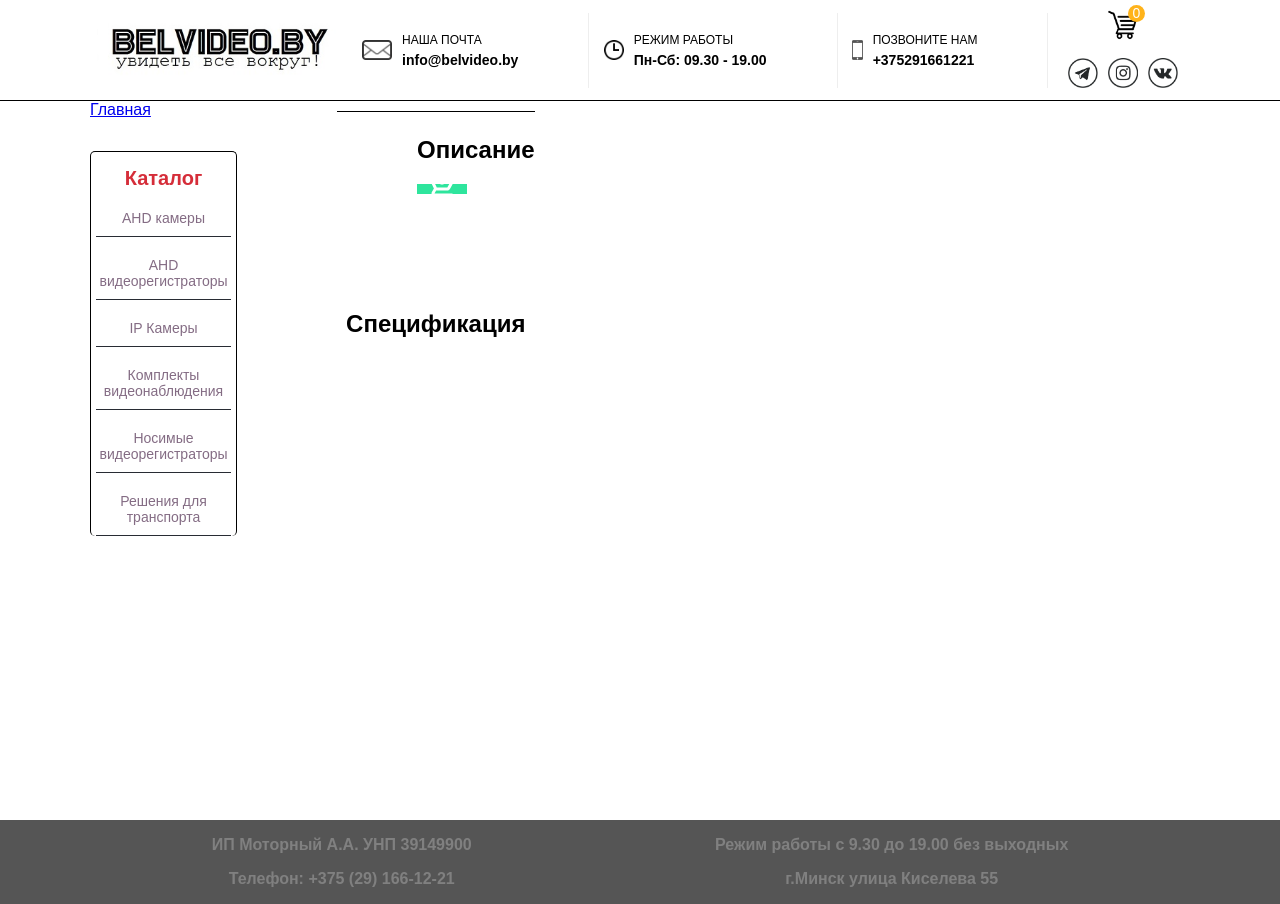
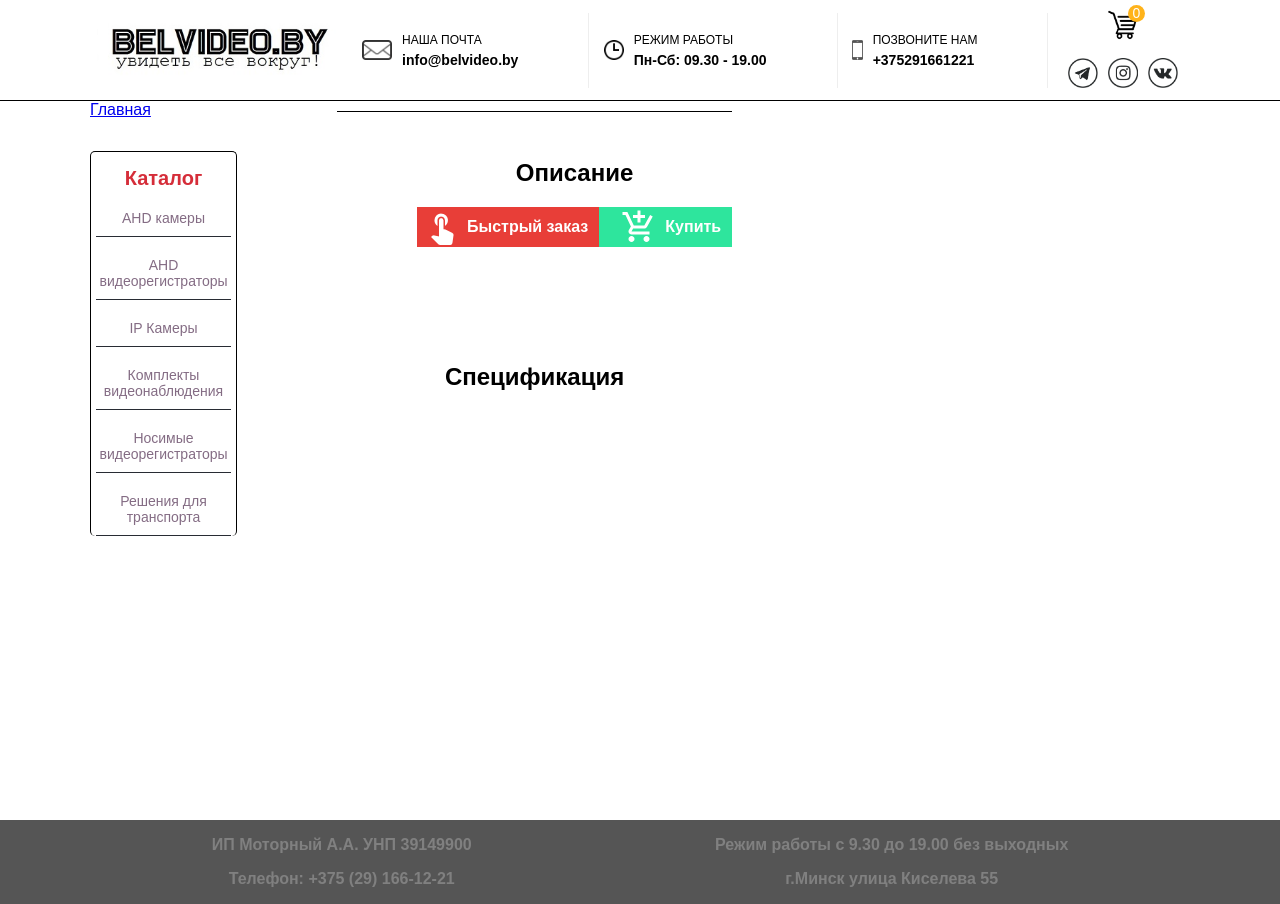
Before and after one commit to kornasik/NovoVid_Cams, a React (Create React App) app: page /catalog/1/1 in a window 1280 px wide. Built offline with nearby package versions, Linux system fonts and the light colour scheme; a web font is replaced by a local one.

Commit message:
one click modal 100% , start made count item in basket

```diff
--- a/src/basket/index.jsx
+++ b/src/basket/index.jsx
@@ -84,6 +84,7 @@ class Basket extends Component {
                 const newArr = [...basket.slice(0, index), ...basket.slice(index + 1)];
                 const newTotalSum = totalSum - item.price;
                 totalSumAction(newTotalSum);
+                localStorage.setItem('belvideo.by', JSON.stringify(newArr));
                 deleteItem(newArr);
                 return null;
             }
@@ -91,6 +92,7 @@ class Basket extends Component {
     };
 
     clearBasket = () => {
+        localStorage.clear();
         this.props.clearBasket();
     };
 
--- a/src/catalog-item/index.css
+++ b/src/catalog-item/index.css
@@ -63,3 +63,7 @@
     font-weight: bold;
     margin-bottom: 20px;
 }
+
+.catalog-item-description .add-basket{
+    padding: 20px;
+}
--- a/src/catalog-item/index.jsx
+++ b/src/catalog-item/index.jsx
@@ -7,6 +7,7 @@ import AddBasketButton from '../elements/add-basket-button';
 
 import './index.css';
 import '../left-menu/index.css';
+import OneClick from "../elements/one-click";
 
 
 export default class CatalogItem extends Component {
@@ -90,9 +91,15 @@ export default class CatalogItem extends Component {
                                 <Price
                                     props={this.props}
                                 />
-                                <AddBasketButton
-                                url={this.props}
-                                />
+                                <div className="info-buy">
+                                    <OneClick
+                                        label="Быстрый заказ"
+                                    />
+                                    <AddBasketButton
+                                        label="Купить"
+                                        url={this.props}
+                                    />
+                                </div>
                             </ul>
                         </div>
                         <div className="catalog-item-specification">
--- a/src/elements/add-basket-button.jsx
+++ b/src/elements/add-basket-button.jsx
@@ -1,6 +1,7 @@
-import React, {Component} from 'react';
+import React, {Component, Fragment} from 'react';
 import {connect} from 'react-redux';
 import * as actions from '../actions';
+import basket from '../img/basket.png';
 
 class AddBasketButton extends Component {
     countItem = (array, name) => {
@@ -14,22 +15,27 @@ class AddBasketButton extends Component {
     addBasket = (event) => {
         event.preventDefault();
         if (this.props.url) {
-            const itemLabel = event.target.parentElement.parentElement.parentElement.childNodes[0].textContent;
-            const itemPrice = Number((event.target.parentElement.querySelector('.catalog-item-price').textContent).split(' ')[1]);
+            const itemLabel = event.target.parentElement.parentElement.parentElement.parentElement.childNodes[0].textContent;
+            const itemPrice = Number((event.target.parentElement.parentElement.querySelector('.catalog-item-price').textContent).split(' ')[1]);
+
             const newObj = {
                 label: itemLabel,
                 price: itemPrice
             };
+            const lcArray = [...this.props.basket, newObj];
+            localStorage.setItem('belvideo.by', JSON.stringify(lcArray));
             this.props.addBasket(newObj);
             this.totalSum(itemPrice);
-
         } else {
             const itemLabel = event.target.parentElement.parentElement.childNodes[0].textContent;
             const itemPrice = Number((event.target.parentElement.childNodes[0].textContent).split(' ')[0]);
+            const itemAmount = Number(event.target.parentElement.childNodes[1].childNodes[1].textContent);
             const newObj = {
                 label: itemLabel,
                 price: itemPrice
             };
+            const lcArray = [...this.props.basket, newObj];
+            localStorage.setItem('belvideo.by', JSON.stringify(lcArray));
             this.props.addBasket(newObj);
             this.totalSum(itemPrice);
         }
@@ -37,17 +43,25 @@ class AddBasketButton extends Component {
 
     totalSum = (priceItem) => {
         let sum = this.props.totalSum;
-        sum += priceItem
+        sum += priceItem;
         this.props.totalSumAction(sum);
     };
 
     render() {
         return (
-            <div
-                className="add-basket"
-                onClick={this.addBasket}
-            >
-            </div>
+            <Fragment>
+                <div
+                    className="add-basket"
+                    onClick={this.addBasket}
+                />
+                {this.props.label ?
+                    <div
+                        className="add-basket-label"
+                        onClick={this.addBasket}
+                    >{this.props.label}
+                    </div>
+                    : null}
+            </Fragment>
         )
     }
 }
--- a/src/elements/index.css
+++ b/src/elements/index.css
@@ -16,7 +16,7 @@ form label {
     flex-direction: column;
 }
 
-form label input {
+.feedback-block form label input {
     margin-top: 10px;
     width: 420px;
     outline: 0;
@@ -35,7 +35,6 @@ form label input {
     margin: 50px auto 0 auto;
 }
 
-
 /*AddBasketButton */
 .add-basket {
     padding: 5px;
@@ -53,7 +52,23 @@ form label input {
     height: auto;
 }
 
-.add-basket:hover {
+.add-basket-label{
+    background-color: #2ee59d;
+    font-weight: bold;
+    padding: 11px;
+    margin-left: -25px;
+    color: white;
+}
+
+.one-click-label{
+    background-color: #e83e38;
+    font-weight: bold;
+    padding: 11px;
+    margin-left: -11px;
+    color: white;
+}
+
+/*.add-basket:hover {
     background-color: #82aa3a;
     transition: 0.3s;
 }
@@ -61,48 +76,104 @@ form label input {
 .one-click:hover {
     transition: 0.3s;
     background-color: #990C0C;
-}
+}*/
 
-.counter-item{
+.counter-item {
     display: flex;
     flex-direction: column;
     min-width: 20px;
 }
 
-.counter-item_increase{
+.counter-item_increase {
     border: 1px solid black;
 }
 
-.counter-item_decrease{
+.counter-item_decrease {
     border: 1px solid black;
     border-bottom: none;
 }
 
-.counter-item_count{
+.counter-item_count {
     border-left: 1px solid black;
     border-right: 1px solid black;
 }
 
-
 /*Popup*/
 
-.pop-up-container{
+.pop-up-container {
     z-index: 9998;
     height: 300px;
     background-color: black;
     opacity: 0.6;
-    border:1px solid black;
+    border: 1px solid black;
     display: none;
-    width:100%;
-    min-height:100%;
-    position:fixed;
+    width: 100%;
+    min-height: 100%;
+    position: fixed;
 }
 
-.pop-up{
+.pop-up {
     z-index: 9999;
-    width: 300px;
-    height: 300px;
+    width: 400px;
+    height: 250px;
     display: none;
-    border:1px solid black;
+    border-radius: 5px;
     background-color: white;
 }
+
+.pop-up_details {
+    display: flex;
+    flex-direction: column;
+    justify-content: space-around;
+}
+
+.pop-up img {
+    position: relative;
+    left: 380px;
+    top: 4px;
+    width: 15px;
+}
+
+.pop-up_title {
+    text-align: center;
+    font-size: 14px;
+    color: #3f3f3f;
+    margin: 20px 0 20px 0;
+}
+
+.pop-up_tel {
+    width: 305px;
+    margin: 0 auto 20px auto;
+    height: 26px;
+    text-align: center;
+    font-size: 20px;
+    letter-spacing: 1px;
+    color: black;
+}
+
+.pop-up_number {
+    margin-bottom: 20px;
+    height: 26px;
+}
+
+.pop-up-item-number-wrapper {
+    display: flex;
+    width: fit-content;
+    margin: auto;
+    color: #3f3f3f;
+}
+
+.pop-up-item-number-wrapper label {
+    margin-top: 7px;
+}
+
+.pop-up_details button {
+    margin: 0 auto;
+    width: 150px;
+    height: 40px;
+    background-color: #E83E38;
+    color: white;
+    font-weight: bold;
+    border: none;
+    font-size: 17px;
+}
--- a/src/elements/one-click.jsx
+++ b/src/elements/one-click.jsx
@@ -1,5 +1,5 @@
 import React, {Component, Fragment} from 'react';
-import close from '../img/del-item.png';
+import close from '../img/del-item.png'
 
 import './index.css';
 
@@ -39,6 +39,14 @@ export default class OneClick extends Component {
                     className="one-click"
                     onClick={this.viewPopUp}
                 />
+                {this.props.label
+                    ? <div
+                        className="one-click-label"
+                        onClick={this.viewPopUp
+                        }>
+                        {this.props.label}
+                    </div>
+                    : null}
                 <div
                     className="pop-up-container"
                     onClick={this.popUp}
@@ -47,14 +55,23 @@ export default class OneClick extends Component {
                     className="pop-up"
                     onClick={this.donTouch}
                 >
-                    <img
-                        src={close}
-                        onClick={this.closePopUp}
-                    />
-                    <span>Для быстро заказа введите Ваш номер телефонаю</span>
-                    <input type="text"/>
-                    <input type="number"/>
-                    <button>Заказать</button>
+                    <form action="/" method="POST">
+                        <img
+                            src={close}
+                            onClick={this.closePopUp}
+                        />
+                        <div className="pop-up_details">
+                            <span className="pop-up_title">Для быстрого заказа введите Ваш номер телефона.</span>
+                            <input className="pop-up_tel" type="tel" placeholder="+375291661221"/>
+                            <div className="pop-up-item-number-wrapper">
+                                <label htmlFor="pop-up_number" className="pop-up_number-label">
+                                    Количество:
+                                </label>
+                                <input className="pop-up_number" id="pop-up_number" type="number"/>
+                            </div>
+                            <button type="submit">Заказать</button>
+                        </div>
+                    </form>
                 </div>
             </Fragment>
 
--- a/src/elements/price.jsx
+++ b/src/elements/price.jsx
@@ -12,7 +12,7 @@ export const Price = ({props}) => {
                 const price = Math.ceil(item.price * 0.032);
                 return (
                     <div className="catalog-item-price">
-                        Цена: {price} руб.
+                        Цена: {price} Br.
                     </div>
                 )
             } else {
--- a/src/reducer/index.js
+++ b/src/reducer/index.js
@@ -1,6 +1,6 @@
 const reducer = (
     state = {
-        basket: [],
+        basket: JSON.parse(localStorage.getItem('belvideo.by')) || [],
         totalSum: 0
     }
     , action) => {
```
Also changed, not shown: 1 other file (tests, documents, lock files or other folders).
